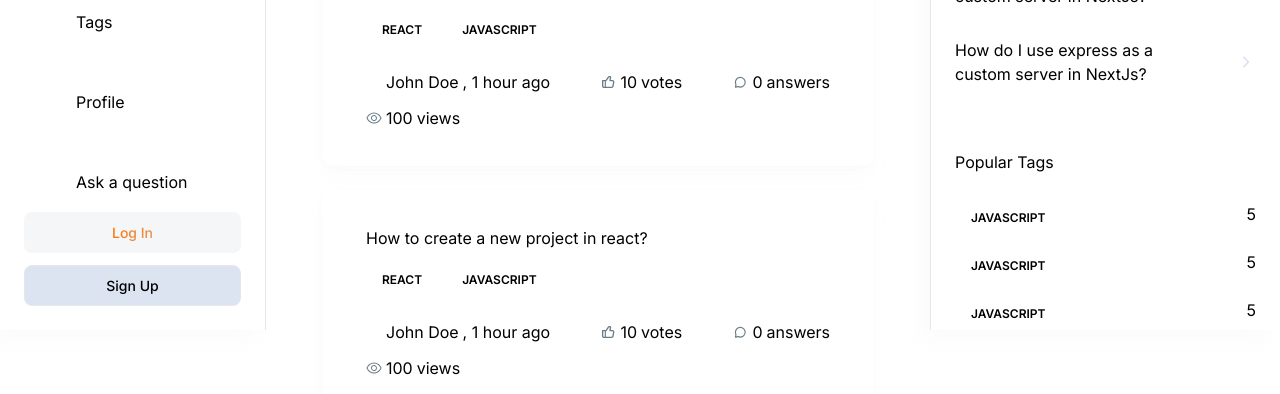
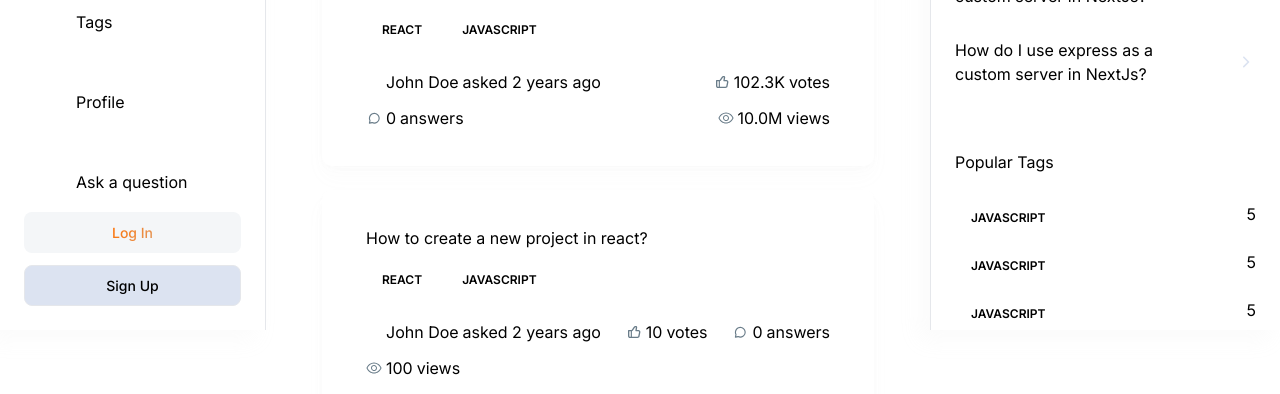
Before and after one commit to jmfantin2/dev-overflow, a Next.js app: page / in a window 1280 px wide. Shown: the part 470-864 px from the top of the page. Built offline with nearby package versions, Linux system fonts and the light colour scheme; no server answers.

Commit message:
question card structure

```diff
--- a/app/(root)/(home)/page.tsx
+++ b/app/(root)/(home)/page.tsx
@@ -16,10 +16,10 @@ const questions = [
       { _id: '2', name: 'javascript' },
     ],
     author: { _id: '1', name: 'John Doe', picture: 'john-doe.jpg' },
-    upvotes: 10,
-    views: 100,
+    upvotes: 102332,
+    views: 10000000,
     answers: [],
-    createdAt: '2021-09-01T12:00:00.000Z',
+    createdAt: new Date('2021-09-01T12:00:00.000Z'),
   },
   {
     _id: '2',
@@ -32,7 +32,7 @@ const questions = [
     upvotes: 10,
     views: 100,
     answers: [],
-    createdAt: '2021-09-01T12:00:00.000Z',
+    createdAt: new Date('2021-09-01T12:00:00.000Z'),
   },
 ];
 
--- a/components/cards/QuestionCard.tsx
+++ b/components/cards/QuestionCard.tsx
@@ -1,6 +1,7 @@
 import Link from 'next/link';
 import { RenderTag } from '../shared/RenderTag';
 import { Metric } from '../shared/Metric';
+import { getTimestamp, formatAndDivideNumber } from '@/lib/utils';
 
 interface QuestionProps {
   _id: string;
@@ -14,7 +15,7 @@ interface QuestionProps {
   upvotes: number;
   views: number;
   answers: Array<object>;
-  createdAt: string;
+  createdAt: Date;
 }
 
 export function QuestionCard({
@@ -32,7 +33,7 @@ export function QuestionCard({
       <div className="flex flex-col-reverse items-start justify-between gap-5 sm:flex-row">
         <div>
           <span className="subtle-regular text-dark400_light700 line-clamp-1 flex sm:hidden">
-            {String(createdAt)}
+            {getTimestamp(createdAt)}
           </span>
           <Link href={`/question/${_id}`}>
             <h3 className="sm:h3-semibold base-semibold text-dark200_light900 line-clamp-1 flex-1">
@@ -52,7 +53,7 @@ export function QuestionCard({
           imgUrl="/assets/icons/avatar.svg"
           alt="user"
           value={author.name}
-          title=", 1 hour ago"
+          title={` asked ${getTimestamp(createdAt)}`}
           textStyles="body-medium text-dark400_light700"
           href={`/profile/${author._id}`}
           isAuthor
@@ -60,21 +61,21 @@ export function QuestionCard({
         <Metric
           imgUrl="/assets/icons/like.svg"
           alt="upvotes"
-          value={upvotes}
+          value={formatAndDivideNumber(upvotes)}
           title=" votes"
           textStyles="small-medium text-dark400_light800"
         />
         <Metric
           imgUrl="/assets/icons/message.svg"
           alt="message"
-          value={answers.length}
+          value={formatAndDivideNumber(answers.length)}
           title=" answers"
           textStyles="small-medium text-dark400_light800"
         />
         <Metric
           imgUrl="/assets/icons/eye.svg"
           alt="eye"
-          value={views}
+          value={formatAndDivideNumber(views)}
           title=" views"
           textStyles="small-medium text-dark400_light800"
         />
```
